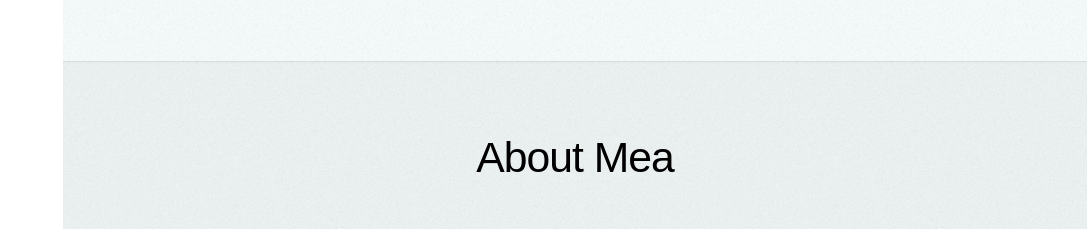
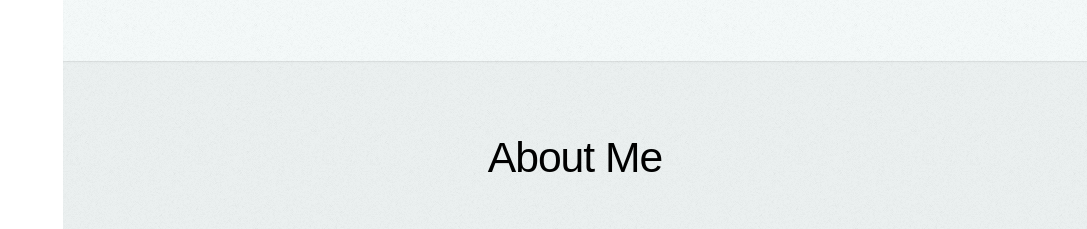
Before and after one commit to martineehrlich/martineehrlich.github.io, a plain HTML site: page index.html in a window 1280 px wide. Shown: the part 1409-1638 px from the top of the page, without its empty margins (193-1280 px from the left). Drawn offline with Linux system fonts and the light colour scheme.

Commit message:
update styling

```diff
--- a/index.html
+++ b/index.html
@@ -159,7 +159,7 @@
 						<div class="container">
 
 							<header>
-								<h2>About Mea</h2>
+								<h2>About Me</h2>
 							</header>
 
 							<p>I am a San Francisco Bay Area native with a BA in psychology from UCLA. After graduating from college, my parents (both successful software engineers) suggested I try my hand at coding. I have always had an interest in problem solving and logic, and coding has allowed me to exercise that interest and turn it into my career. </p>
```
